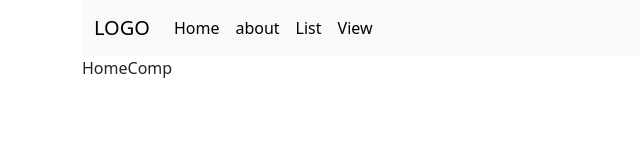
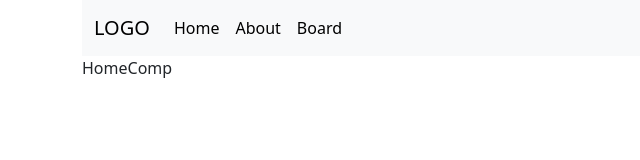
Before and after one commit to kartia01/2025testbbs, a React (Vite) app: page / in a window 1280 px wide. Shown: the top 160 px of the page, without its empty margins (0-640 px from the left). Built offline with nearby package versions, Linux system fonts and the light colour scheme; no server answers.

Commit message:
testdb04

```diff
--- a/src/App.jsx
+++ b/src/App.jsx
@@ -35,19 +35,13 @@
 
                 <li className="nav-item">
                   <Link className="nav-link active" aria-current="page" to="/about">
-                    about
+                    About
                   </Link>
                 </li>
 
                 <li className="nav-item">
                   <Link className="nav-link active" aria-current="page" to="/list">
-                    List
-                  </Link>
-                </li>
-
-                <li className="nav-item">
-                  <Link className="nav-link active" aria-current="page" to="/view">
-                    View
+                    Board
                   </Link>
                 </li>
               </ul>
```
